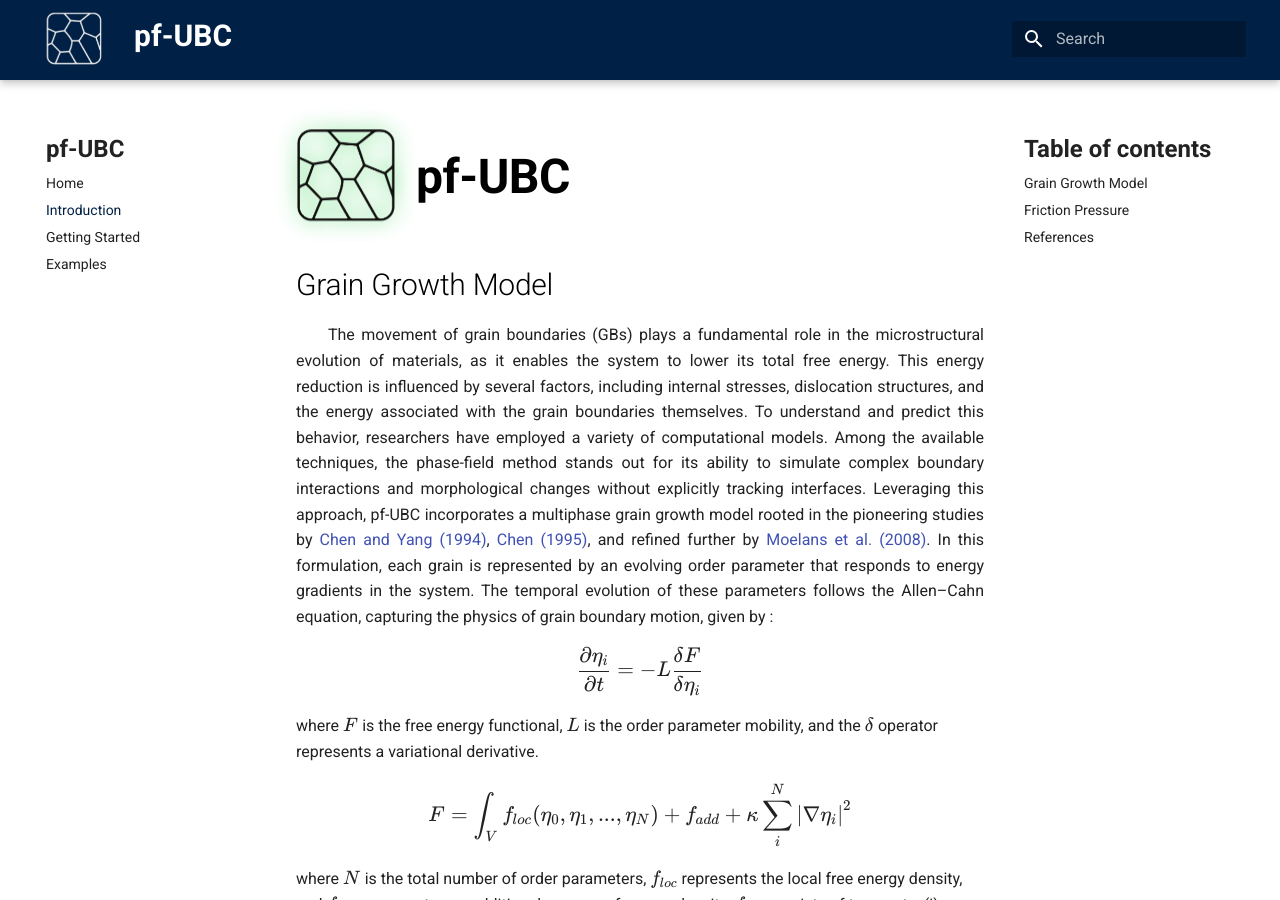
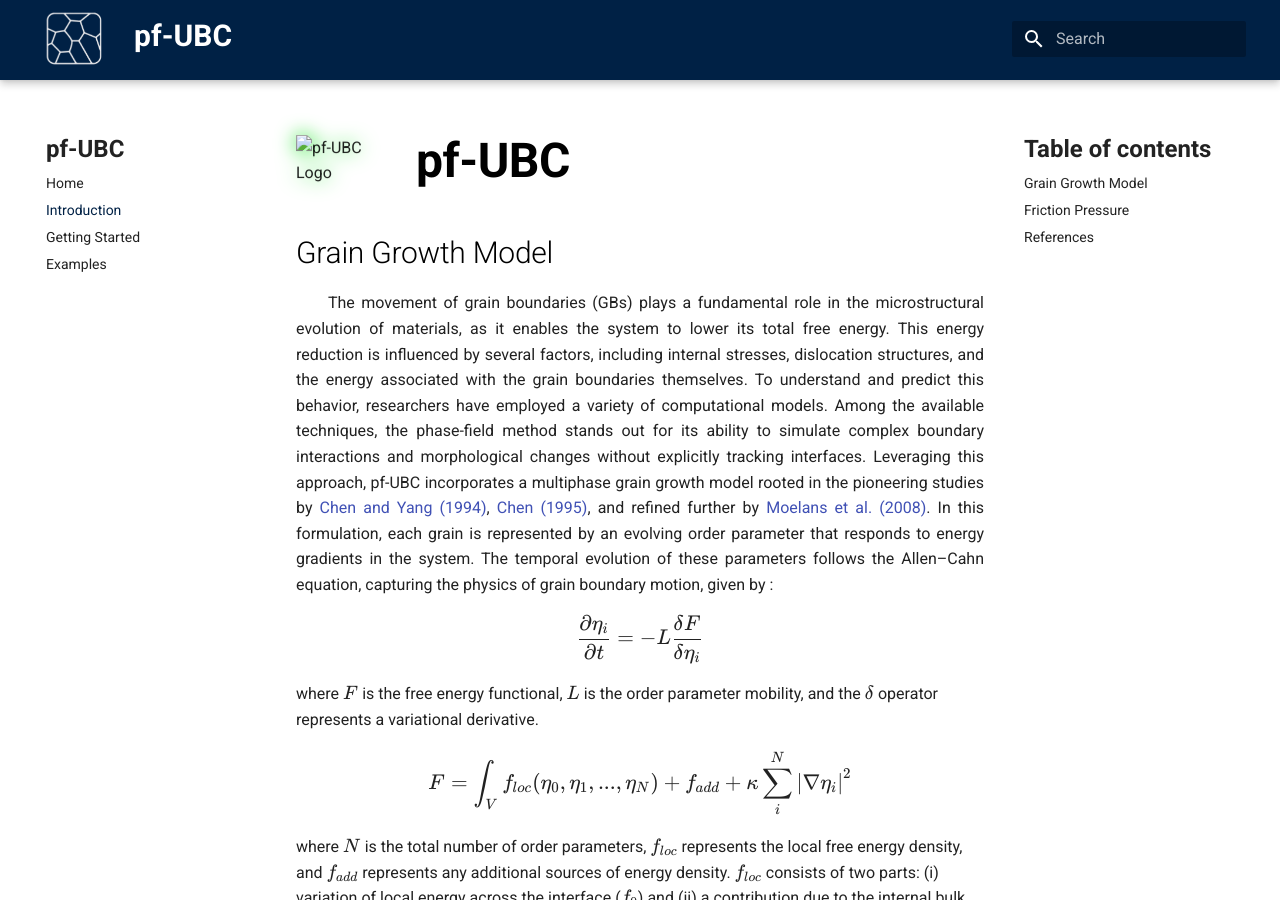
Before and after one commit to ashishdhole/pf-UBC, an MkDocs documentation site: the page built from docs/introduction.md, in a window 1280 px wide and 900 px high. Built offline with MkDocs 1.6.1 and Material for MkDocs 9.7.7, drawn with Linux system fonts in a browser that asks for light colours.

Commit message:
Update introduction.md

```diff
--- a/docs/introduction.md
+++ b/docs/introduction.md
@@ -1,5 +1,5 @@
 <div style="display: flex; align-items: center; gap: 20px; justify-content: left;">
-  <img src="../images/logo.png" alt="pf-UBC Logo" class="float-glow-img" width="100">
+  <img src="images/logo.png" alt="pf-UBC Logo" class="float-glow-img" width="100">
   <h1 style="margin: 0; font-size: 3em; color: #000000; font-weight: bold;">pf-UBC</h1>
 </div>
 
```
